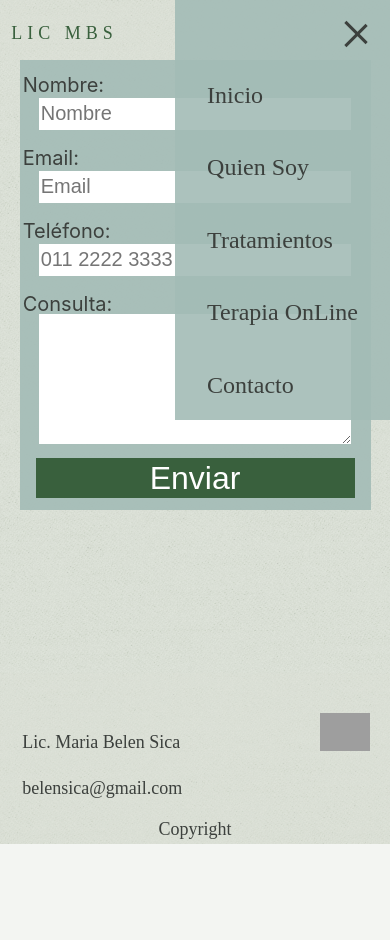
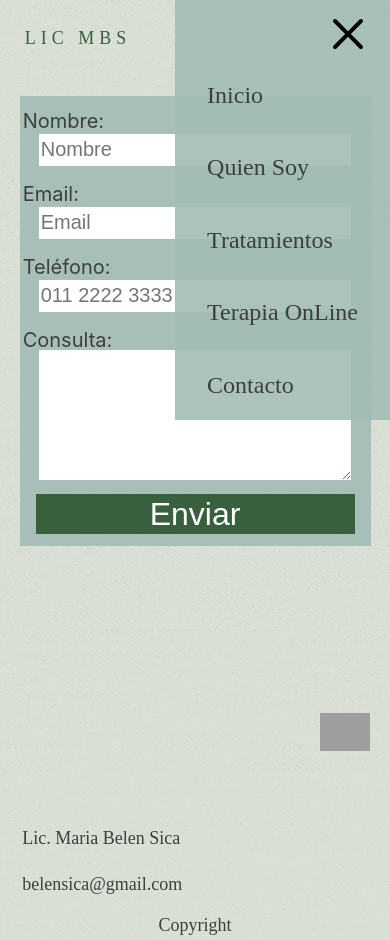
Before and after one commit to gonzalo-s/belPsi_n, a Next.js app: page /contacto in a window 390 px wide. Both pictures are taken after a click on the button 356 px from the left and 34 px from the top of the page. Before the commit the page ends 844 px from the top, so only its background shows below. Built offline with nearby package versions, Linux system fonts and the light colour scheme; grey boxes are pictures that could not be loaded.

Commit message:
cambia modo mobile, el menu queda fijo arriba, el menu de hamburguesa es ahora iconos importados.

```diff
--- a/components/HamMenu.js
+++ /dev/null
@@ -1,34 +0,0 @@
-import React, { useState } from 'react'
-import {
-	Hamburguer,
-	HamHLine1,
-	HamHLine2,
-	HamHLine3,
-	HamXLine1,
-	HamXLine2,
-} from '../components/ui/uiHamburguer'
-
-function HamMenu({ displayMenu, handleMenuClick }) {
-	const [hamDisplay, setHamDisplay] = useState(false)
-
-	return (
-		<Hamburguer onClick={handleMenuClick}>
-			{displayMenu ? (
-				<div className="xWrapper">
-					<HamXLine1 className="xLineOne" />
-					<HamXLine2 />
-				</div>
-			) : (
-				<div className="lineWrapper">
-					<HamHLine1 />
-					<HamHLine2 />
-					<HamHLine3 />
-				</div>
-			)}
-		</Hamburguer>
-	)
-}
-
-export default HamMenu
-
-// npm install --save-dev babel-plugin-styled-components
--- a/components/navbar.js
+++ b/components/navbar.js
@@ -1,21 +1,34 @@
 import React, { useState } from 'react'
 import Link from 'next/link'
 import LinksDb from './LinksDb'
-import { Ul, Li, A, ALogo, NavbarWrapper } from '../components/ui/uiMenuBtns'
-import HamMenu from '../components/HamMenu'
+import {
+	Ul,
+	Li,
+	A,
+	ALogo,
+	NavbarWrapper,
+	MenuWrapp,
+} from '../components/ui/uiMenuBtns'
+import { CgMenu, CgClose } from 'react-icons/cg'
 
 function Navbar() {
 	const [displayMenu, setDisplayMenu] = useState(false)
 	function handleMenuClick() {
 		setDisplayMenu(!displayMenu)
 	}
-
 	return (
 		<NavbarWrapper>
-			<HamMenu
+			<MenuWrapp
+				onClick={handleMenuClick}
 				displayMenu={displayMenu}
 				handleMenuClick={handleMenuClick}
-			/>
+			>
+				{displayMenu ? (
+					<CgClose className="menu" />
+				) : (
+					<CgMenu className="menu" />
+				)}
+			</MenuWrapp>
 
 			<Link className="logoLink" href={LinksDb.menu[0].link}>
 				<ALogo>Lic MBS</ALogo>
--- a/components/ui/uiHamburguer.js
+++ /dev/null
@@ -1,81 +0,0 @@
-import styled from 'styled-components'
-import { UiKitDefaults } from '../ui/uiDefaults'
-
-export const Hamburguer = styled.button`
-	//no mostrar nada si es Desktop
-	display: none;
-	background-color: transparent;
-	//si es Mobile mostrar ham
-	${UiKitDefaults.mobile} {
-		display: flex;
-		cursor: pointer;
-		padding: 0;
-		margin: 0;
-		flex-direction: column;
-		align-items: center;
-		justify-content: center;
-		width: 40px;
-		height: 40px;
-		border-width: 0;
-
-		outline-style: none;
-		position: absolute;
-		z-index: 2;
-		right: 14px;
-		top: 14px;
-		&:focus {
-			outline-style: none;
-		}
-		.xWrapper {
-			display: flex;
-			flex-direction: column;
-			justify-content: center;
-			width: 30px;
-			height: 30px;
-		}
-		.lineWrapper {
-			display: flex;
-			flex-direction: column;
-			justify-content: space-evenly;
-			width: 30px;
-			height: 30px;
-		}
-	}
-`
-export const HamHLine1 = styled.div`
-	//display: block;
-	width: 100%;
-	height: 3px;
-	background: ${UiKitDefaults.buttons.backgroundColor};
-	//margin-bottom: 5px;
-`
-export const HamHLine2 = styled.div`
-	//display: block;
-	width: 100%;
-	height: 3px;
-	background: ${UiKitDefaults.buttons.backgroundColor};
-	//margin-bottom: 5px;
-`
-
-export const HamHLine3 = styled.div`
-	//display: block;
-	width: 100%;
-	height: 3px;
-	background: ${UiKitDefaults.buttons.backgroundColor};
-	//margin-bottom: 0;
-`
-
-export const HamXLine1 = styled.div`
-	//display: block;
-	transform: rotate(45deg);
-	width: 100%;
-	height: 3px;
-	background: ${UiKitDefaults.buttons.backgroundColor};
-	//margin-bottom: 5px;
-`
-
-export const HamXLine2 = styled(HamXLine1)`
-	//display: block;
-	//position: absolute;
-	transform: rotate(-45deg);
-`
--- a/components/ui/uiKit.js
+++ b/components/ui/uiKit.js
@@ -1,8 +1,12 @@
 import styled, { createGlobalStyle } from 'styled-components'
 import { UiKitDefaults } from '../ui/uiDefaults'
+
 export const GlobalStyle = createGlobalStyle`
-
-
+	html, body {
+		position: relative;
+		width: 100%;
+		overflow-x:hidden;
+	}
 
 	body{
 		padding: 0;
@@ -15,7 +19,6 @@ body{
 		background-image: url(${UiKitDefaults.body.backgroundImage});
 		background-repeat: repeat;
 		background-color:${UiKitDefaults.body.backgroundColor};
-
 	}
 `
 
@@ -28,6 +31,10 @@ export const PageContainer = styled.div`
 	max-width: 1024px;
 	width: 100%;
 	margin: auto;
+	padding-top: 0;
+	${UiKitDefaults.mobile} {
+		padding-top: 6rem;
+	}
 `
 
 export const Main = styled.div``
--- a/components/ui/uiMenuBtns.js
+++ b/components/ui/uiMenuBtns.js
@@ -1,4 +1,4 @@
-import styled from 'styled-components'
+import styled, { css } from 'styled-components'
 import { UiKitDefaults } from '../ui/uiDefaults'
 
 export const NavbarWrapper = styled.nav`
@@ -6,20 +6,64 @@ export const NavbarWrapper = styled.nav`
 	flex-direction: row;
 	justify-content: space-between;
 	align-items: center;
-	background: ${UiKitDefaults.backgroundColor};
 	height: 60px;
 	font-family: 'Josefin Sans';
-
+	//position: fixed;
+	z-index: 1;
+	background-image: url(${UiKitDefaults.body.backgroundImage});
+	background-repeat: repeat;
 	${UiKitDefaults.mobile} {
 		display: flex;
-		height: 60px;
-		position: relative;
+		height: 5rem;
+		position: fixed;
 		flex-direction: column;
 		align-items: end;
 		top: 0;
 		right: 0;
 		width: 100%;
 	}
+`
+
+export const MenuWrapp = styled.button`
+	display: flex;
+	align-items: center;
+	justify-content: center;
+	position: absolute;
+	top: 0.6rem;
+	right: 1.1rem;
+	cursor: pointer;
+	width: 3rem;
+	height: 3rem;
+	padding: 0;
+	margin: 0;
+	background-color: transparent;
+	outline-style: none;
+	border-width: 0;
+	z-index: 2;
+	&:focus {
+		outline-style: none;
+	}
+	.menu {
+		display: flex;
+		width: 3rem;
+		height: 3rem;
+	}
+	${UiKitDefaults.desktop} {
+		opacity: 0;
+		pointer-events: none;
+		//position: absolute;
+	}
+`
+
+const menuStylesHidden = css`
+	opacity: 0;
+	pointer-events: none;
+	transform: translateX(100%);
+`
+const menuStylesVisible = css`
+	opacity: 1;
+	pointer-events: auto;
+	transform: translateX(0);
 `
 
 export const Ul = styled.ul`
@@ -32,7 +76,7 @@ export const Ul = styled.ul`
 	padding: 0;
 	margin: 0;
 	${UiKitDefaults.mobile} {
-		display: ${(props) => (props.displayMenu ? 'flex' : 'none')};
+		/* display: ${(props) => (props.displayMenu ? 'flex' : 'none')}; */
 		flex-direction: column;
 		padding-top: 60px;
 		height: auto;
@@ -40,7 +84,10 @@ export const Ul = styled.ul`
 		background-color: ${UiKitDefaults.mobileMenuBackground};
 		position: absolute;
 		right: 0;
-		z-index: 1;
+		//z-index: 1;
+		transition: all 0.2s ease-in-out;
+		${({ displayMenu }) =>
+			displayMenu ? menuStylesVisible : menuStylesHidden}
 	}
 `
 export const Li = styled.li`
@@ -50,6 +97,7 @@ export const Li = styled.li`
 `
 export const A = styled.a`
 	cursor: pointer;
+	width: 100%;
 	text-decoration: none;
 	padding: 0.3rem 0.7rem;
 	color: ${UiKitDefaults.textColorLight};
@@ -95,7 +143,7 @@ export const ALogo = styled.a`
 	color: ${UiKitDefaults.highLightedText};
 	${UiKitDefaults.mobile} {
 		position: absolute;
-		left: 0;
-		top: 14px;
+		left: 3.5vw;
+		top: 1.2rem;
 	}
 `
--- a/package.json
+++ b/package.json
@@ -16,6 +16,7 @@
 		"react": "17.0.1",
 		"react-dom": "17.0.1",
 		"react-hook-form": "^6.14.1",
+		"react-icons": "^4.2.0",
 		"react-is": "^17.0.2",
 		"react-responsive": "^8.2.0"
 	},
```
Also changed, not shown: 1 other file (tests, documents, lock files or other folders). Lines whose indentation alone changed are shown as unchanged.
